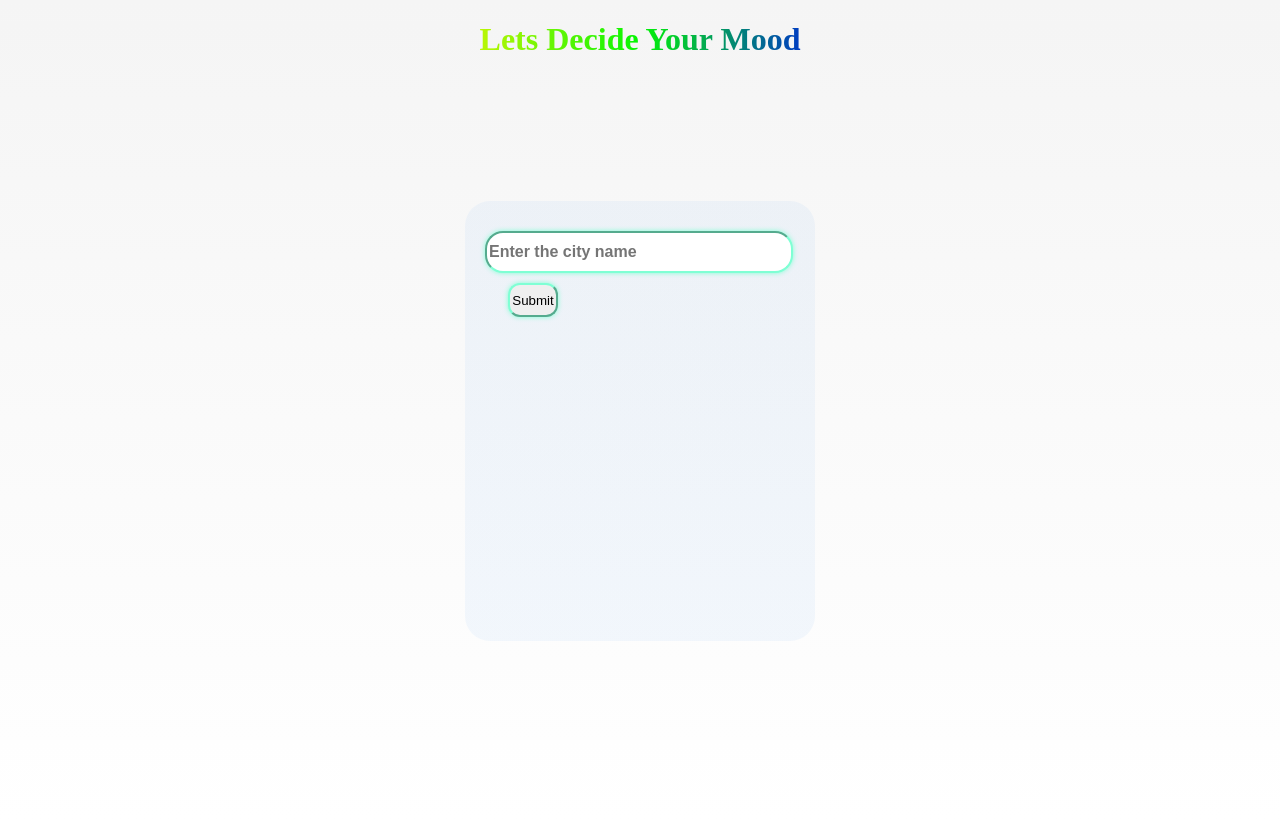
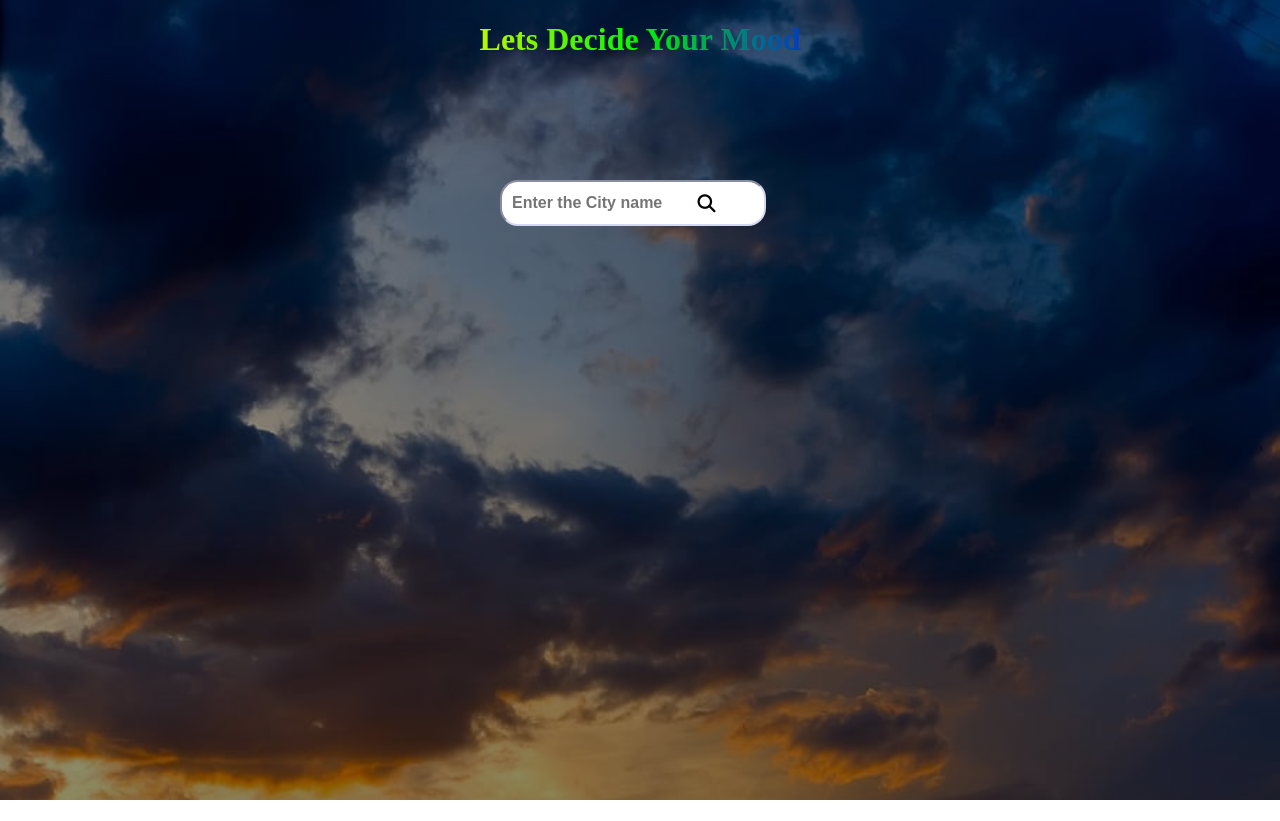
Before and after one commit to safalta14/weathering-with-neon, a Django app: page / in a window 1280 px wide. Run offline with Django 5.2, Linux system fonts and the light colour scheme; some web fonts are replaced.

Commit message:
complete

```diff
--- a/static/css/style.css
+++ b/static/css/style.css
@@ -5,104 +5,129 @@
    position:relative;
    font-family: "Mountains of Christmas", serif;
    /* background:#f5f5f5; */
-   background:linear-gradient(to bottom, #f5f5f5, #ffffff);
+   /* background:linear-gradient(to bottom, #f5f5f5, #ffffff); */
     margin:0;
     padding:0;
     height: 100%;
  }
- body::before{
-   content: '';
-    /* background-image:url("./images/img\ 5.jpg"); */
-   background-size: 100% 100%;
+
+ #background-layer{
     height: 100vh;
-     width:100vw;
+    width:100vw;
+
+    top:0;
+    left:0;
+    position:fixed;
+
+    background:
+    linear-gradient(rgba(0, 0, 0, 0.45), rgba(0, 0, 0, 0.45)),
+    url("../images/weat.jpg") center/cover no-repeat;
+
     z-index:-1;
-    /* top:0;
-    left:0; */
-    position: absolute;
-    opacity: 0.9;
+    opacity: 1;
+}
 
+ .bg{
+   background-size: cover;
+   background-position: center;
+   background-repeat: no-repeat;
  }
+
  .heading{
-   /* display: block; */
+    /* display: block;  */
    text-align: center;
    background: linear-gradient(to right, rgba(238, 0, 0, 0.87), rgba(245, 161, 4, 0.959), #f7f704, rgb(3, 245, 3), blue, rgb(75, 0, 130), rgb(241, 3, 241));
    -webkit-background-clip: text;   /* clip gradient to text */
   -webkit-text-fill-color: transparent; /* make text transparent so gradient shows */
    background-clip:text;
-
-
  }
 
  /* for middle div  */
-#center{
+ #center{
+    position:relative;
+
     display: flex;
     flex-direction: column;
-    position:absolute;
     justify-content: center;
 
-    height:420px;
-    width: 330px;
+    height:450px;
+    width:300px;
 
     padding: 10px 10px;
-
-    top:50%;
+    top:40%;      /*.......*/
     left: 50%;
 
     transform: translate(-50%, -50%);
 
-    background: linear-gradient(to right,rgba(38, 132, 240, 0.05),rgba(35, 127, 231,0.05));
-    background-size: 100% 100%;
+    /* background: linear-gradient(to right,rgba(38, 132, 240, 0.05),rgba(35, 127, 231,0.05)); */
+
     border-radius: 25px;
-
-     opacity:1;
-    /* z-index:1; */
     gap: 15px;
     color: #FFFF00;
 }
 
-#centering{
-    display: flex;
+
+
+.box-style{
+   position: relative;
+   width:250px;
+   height:40px;
+}
+
+.box_style #centering{
     justify-content: center;
     position:relative;
 
     top:5px;
 
-    width:300px;
-    height: 50px;
+    width:250px;
+    height: 40px;
 
     margin-left:10px;
     gap:10px;
+    padding-left:10px;
 
-    /* font-weight:bolder; */
+    font-weight:bolder;
     font-size:16px;
     font-weight: bold;
 
     outline: none;
-    border-color: aquamarine;
-    box-shadow: 0 0 5px aquamarine;
+    border-color: rgb(211, 216, 243);
+
     border-radius: 18px;
+}
+
+#centering:focus {
+   box-shadow: 0 0 5px rgb(211, 216, 243);
+   transition: 0.2s;
+}
+
+.box_style i {
+    position: absolute;
+    left:68%;
+    top:6.5%;
+     color: #050000;
+    font-size: 18px;
+    cursor: pointer;
+}
 
 
-}
  .submitting{
     display: flex;
     flex-direction: column;
     justify-content: center;
     align-items: center;
 
-    /* margin-bottom:40px; */
     margin-left:10%;
 
     height:45px;
     width: 50px;
 
     border-radius: 12px;
-    box-shadow: 0 0 5px aquamarine;
-    border-color: aquamarine;
 
-    /* opacity: 1; */
-    /* gap:10px; */
+    border-color: rgb(211, 216, 243);;
+
+
  }
 
  .highlight{
--- a/templates/index.html
+++ b/templates/index.html
@@ -6,18 +6,27 @@
          <meta name="viewport" content="width=device-width, initial-scale=1.0">
           <title>Document</title>
           <link rel="stylesheet" href="{% static 'css/style.css' %}">
+          <link rel="stylesheet" href="https://cdnjs.cloudflare.com/ajax/libs/font-awesome/6.5.0/css/all.min.css">
+
    </head>
    <body>
+    <div id="background-layer"></div>
     <h1 class=heading> Lets Decide Your Mood </h1>
      <!-- <form method="GET" action="/calling"> -->
-     <div id="center">
-          <div class="box style"></div>
-           <input type="text" id="centering" name="city" placeholder="Enter the city name">
 
-         <button class="submitting" onclick="getWeather()">Submit</button>
+      <form id="center">
 
-          <div id="result"></div>
+        <div class="box_style">
+
+            <input type="text" id="centering" name="city" placeholder="Enter the City name">
+             <i class="fas fa-magnifying-glass" id="search_icon"></i>
         </div>
+
+      <!-- <button class="submitting" onclick="getWeather()">Submit</button>   -->
+       <button type="submit" style="display: none;">submit</button>
+      <div id="result"></div>
+
+      </form>
 
        <!-- </form>  -->
 
```
Also changed, not shown: other parts of static/css/style.css (+2 -10 lines), static/practice.js (+19 -1 lines), static/css/images/bg.jpg (deleted), static/css/images/img 3.jpg (deleted), static/css/images/img 4.jpeg (deleted), static/css/images/img 5.jpg (deleted), static/css/images/img_1.webp (deleted), static/images/front.jpg (added), static/images/tree.jpg (added), static/images/tree2.jpg (added), static/images/weat.jpg (added).
